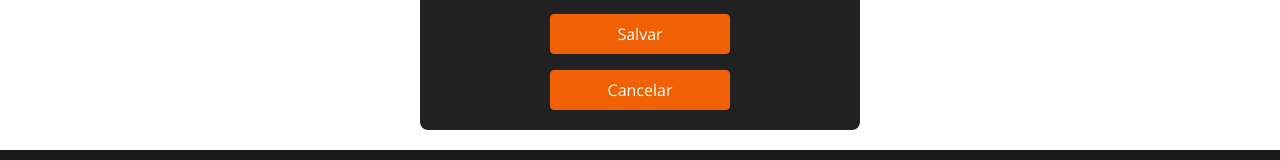
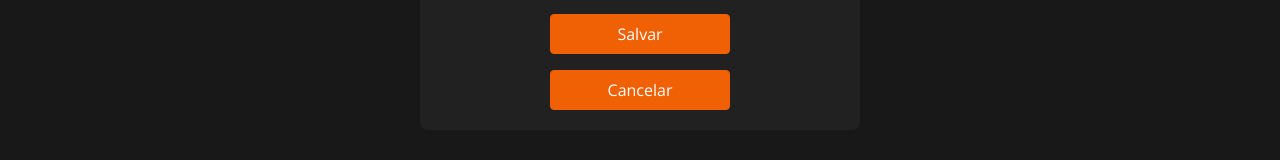
Before and after one commit to Diego-Sant/RateYourMovie, a React (Create React App) app in the folder frontend/: page /form/1 in a window 1280 px wide. Shown: the part 660-820 px from the top of the page. Built offline with nearby package versions, Linux system fonts and the light colour scheme.

Commit message:
navbutton

```diff
--- a/frontend/src/components/moviecard/index.tsx
+++ b/frontend/src/components/moviecard/index.tsx
@@ -1,4 +1,5 @@
 import MovieScore from "components/moviescore";
+import { Link } from "react-router-dom";
 
 function MovieCard() {
   const movie = {
@@ -20,7 +21,10 @@ function MovieCard() {
       <div className="rymovie-card-bottom-container">
         <h3>{movie.title}</h3>
         <MovieScore />
-        <div className="btn btn-primary rymovie-btn">Avaliar</div>
+
+        <Link to={`/form/${movie.id}`}>
+          <div className="btn btn-primary rymovie-btn">Avaliar</div>
+        </Link>
       </div>
     </div>
   );
--- a/frontend/src/pages/form/index.tsx
+++ b/frontend/src/pages/form/index.tsx
@@ -1,3 +1,4 @@
+import { Link } from "react-router-dom";
 import "./styles.css";
 
 function Form() {
@@ -44,7 +45,9 @@ function Form() {
             </button>
           </div>
         </form>
-        <button className="btn btn-primary rymovie-btn mt-3">Cancelar</button>
+        <Link to="/">
+          <button className="btn btn-primary rymovie-btn mt-3">Cancelar</button>
+        </Link>
       </div>
     </div>
   );
--- a/frontend/src/pages/form/styles.css
+++ b/frontend/src/pages/form/styles.css
@@ -1,5 +1,5 @@
 body {
-    background: #181818;
+    background: #181818!important;
 }
 
 .rymovie-form-container {
```
